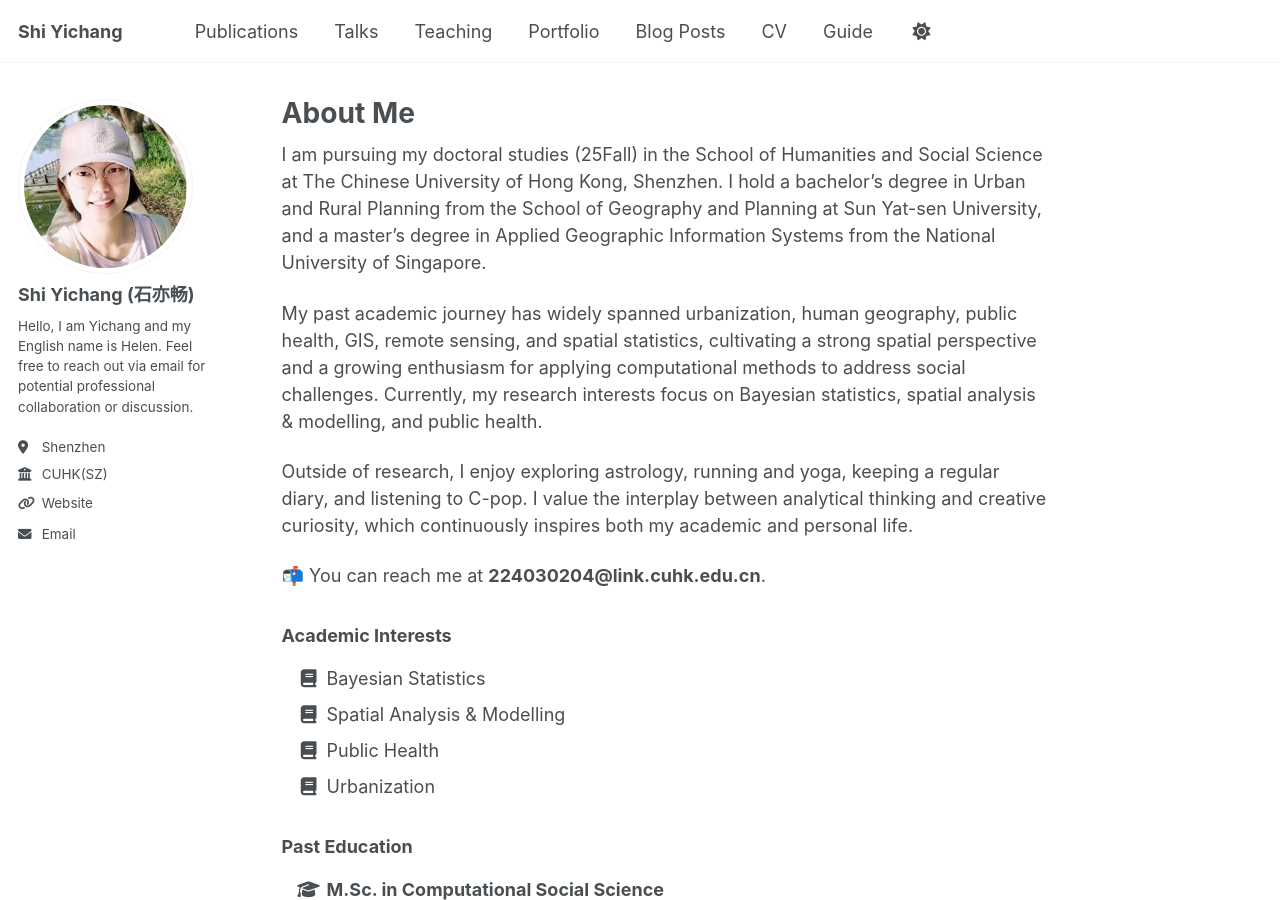
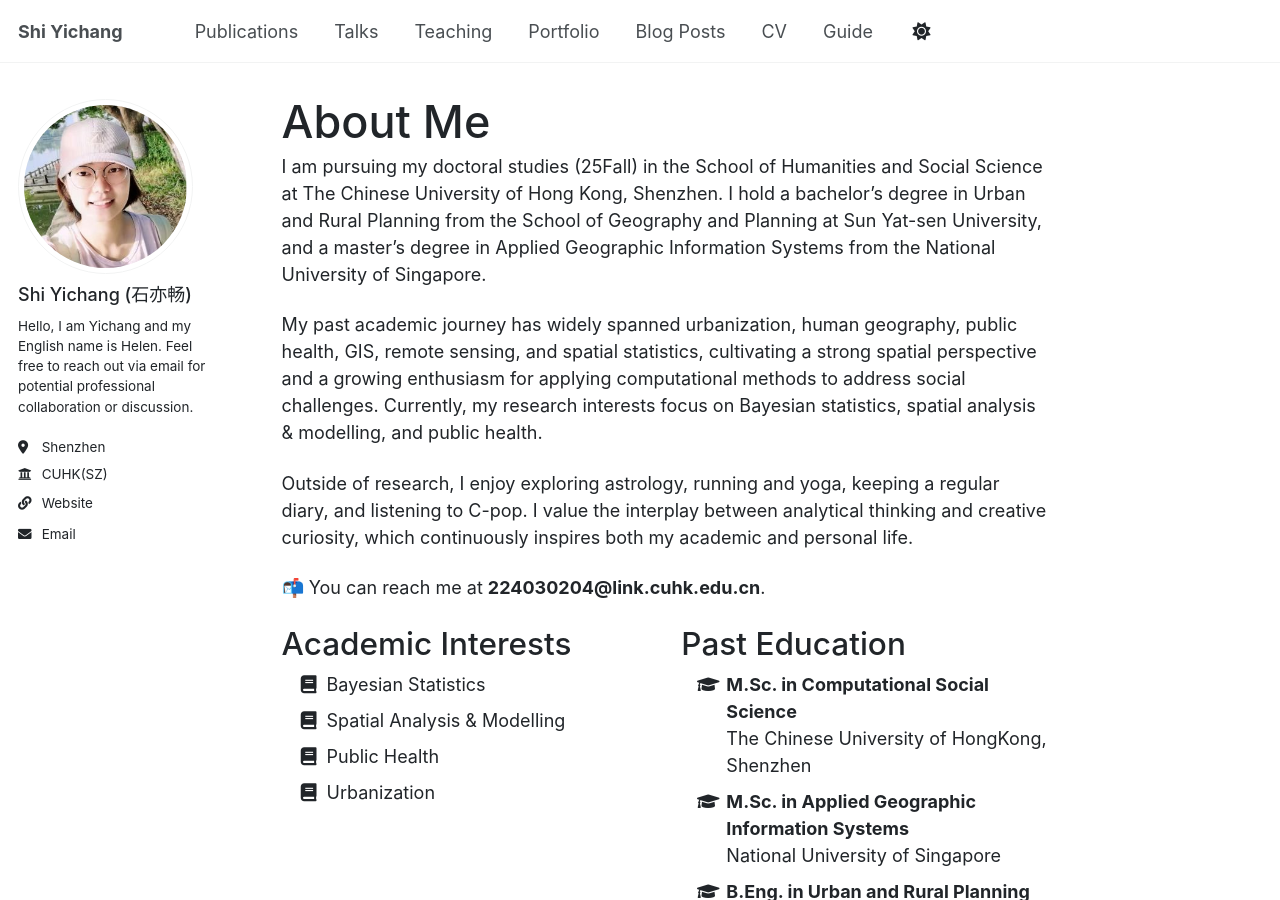
Before and after one commit to Helensyc/helensyc.github.io, a Jekyll site: the page built from _pages/about.md, in a window 1280 px wide and 900 px high. Built offline with Jekyll 4.4.1, drawn with Linux system fonts in a browser that asks for light colours.

Commit message:
head.html

```diff
--- a/_includes/head.html
+++ b/_includes/head.html
@@ -17,5 +17,8 @@
 
 <!-- For all browsers -->
 <link rel="stylesheet" href="{{ base_path }}/assets/css/main.css">
+<!-- Add these: -->
+<link rel="stylesheet" href="https://stackpath.bootstrapcdn.com/bootstrap/4.3.1/css/bootstrap.min.css">
+<link rel="stylesheet" href="https://use.fontawesome.com/releases/v5.15.4/css/all.css">
 
 <meta http-equiv="cleartype" content="on">
```
